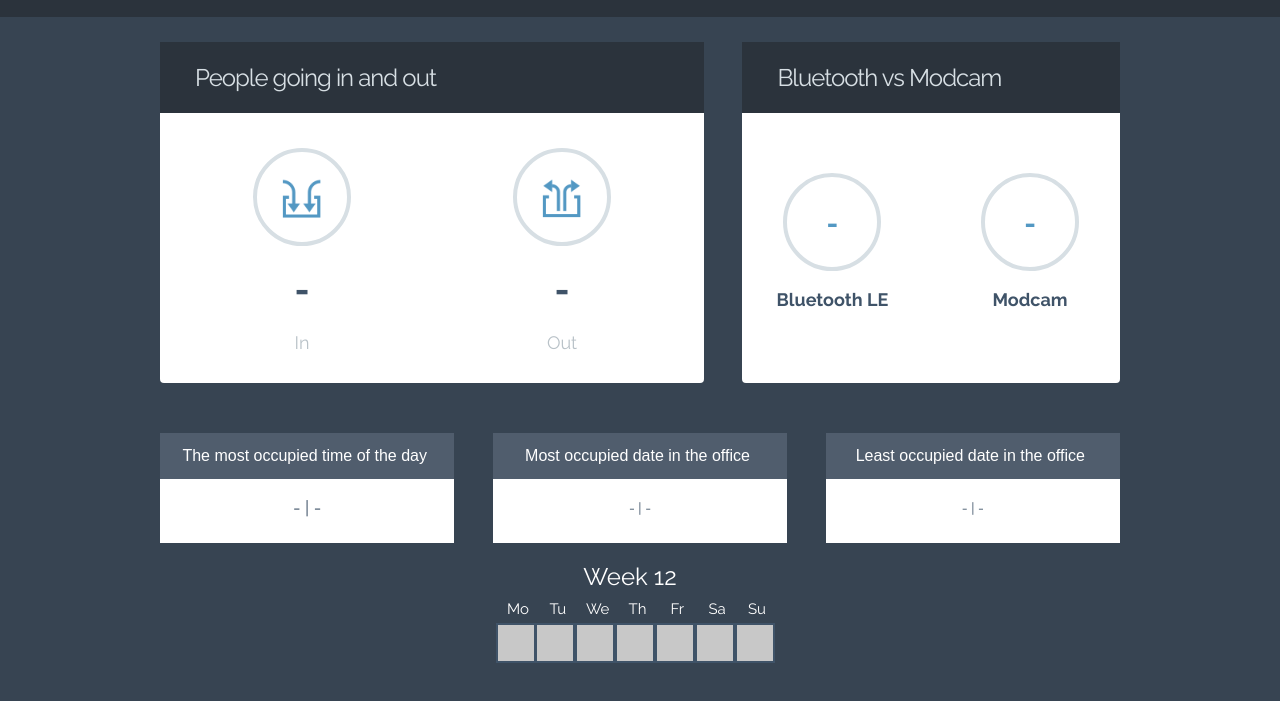
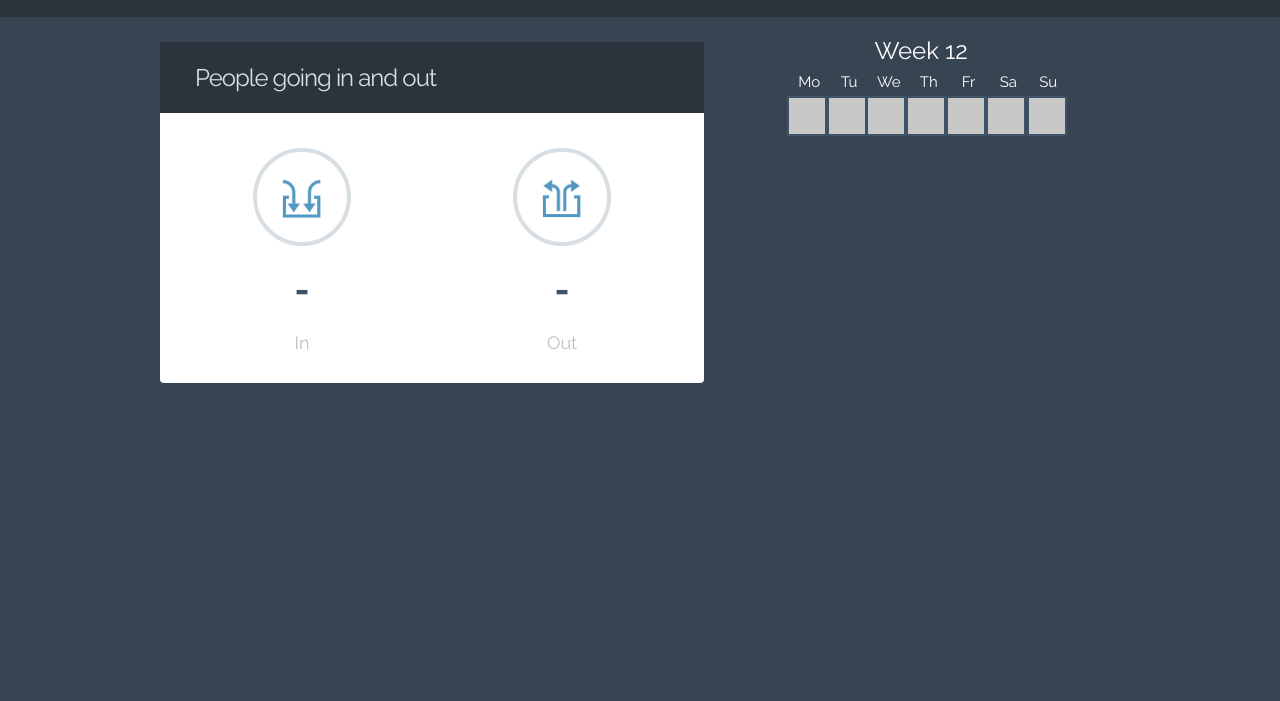
Before and after one commit to lorentzlasson/modcam-visualize, a website: page app/public/index.html in a window 1280 px wide. Shown: the part 71-772 px from the top of the page. Drawn offline with nearby package versions, Linux system fonts and the light colour scheme; no server answers.

Commit message:
Clear up dashboard
Keep only daily count and weekly overview

```diff
--- a/app/public/index.html
+++ b/app/public/index.html
@@ -48,66 +48,7 @@
 					</div>
 					</section>
 				</div>
-				<div class="five columns">
-					<section id="ble">
-					<h3>Bluetooth vs Modcam</h3>
-					<div class="wrapper">
-						<div class="box">
-							<div class="image-circle">
-								<span class="ble-count" id="comp-ble">-</span>
-							</div>
-							<div class="ble-countertype">Bluetooth LE</div>
-						</div>
-
-						<div class="box right">
-							<div class="image-circle">
-								<span class="ble-count" id="comp-modcam">-</span>
-							</div>
-							<div class="ble-countertype">Modcam</div>
-						</div>
-					</div>
-					</section>
-				</div>
-				<div class="row">
-					<div class="four columns">
-						<div class="widget day">
-							<div class="sec-title">The most occupied time of the day</div>
-							<div class="sec-number" id="most"> - | - </div>
-						</div>
-					</div>
-					<div class="four columns">
-						<div class="widget day">
-							<div class="sec-title">Most occupied date in the office</div>
-							<div class="sec-date" id="mostOccupied"> - | - </div>
-						</div>
-					</div>
-					<div class="four columns">
-						<div class="widget day">
-							<div class="sec-title">Least occupied date in the office</div>
-							<div class="sec-date" id="leastOccupied"> - | - </div>
-						</div>
-					</div>
-				</div>
-				<!-- <div class="five columns">
-					<section id="widgets">
-					<div class="widget day">
-						<div class="title" >The most occupied time of the day</div>
-						<div class="number" id="most"> - | - </div>
-					</div>
-					<br>
-					<div class="widget">
-						<div class="title">Most occupied date in the office</div>
-						<div class="date" id="mostOccupied"> - | - </div>
-					</div>
-					<div class="widget">
-						<div class="title">Least occupied date in the office</div>
-						<div class="date" id="leastOccupied"> - | - </div>
-					</div>
-					</section>
-				</div>-->
-			</div>
-			<div class="row">
-				<div class="twelve columns weekly-indicator">
+				<div class="five columns weekly-indicator">
 					<div class="week-wrapper">
 						<div class="week-title">Week <span id="week">-</span></div>
 						<ul class="days-text">
@@ -131,9 +72,7 @@
 					</div>
 				</div>
 			</div>
-
 		</div>
-
 
 		<script src="http://code.jquery.com/jquery-latest.min.js" type="text/javascript"></script>
 		<script src="http://code.jquery.com/ui/1.11.4/jquery-ui.js"></script>
```
